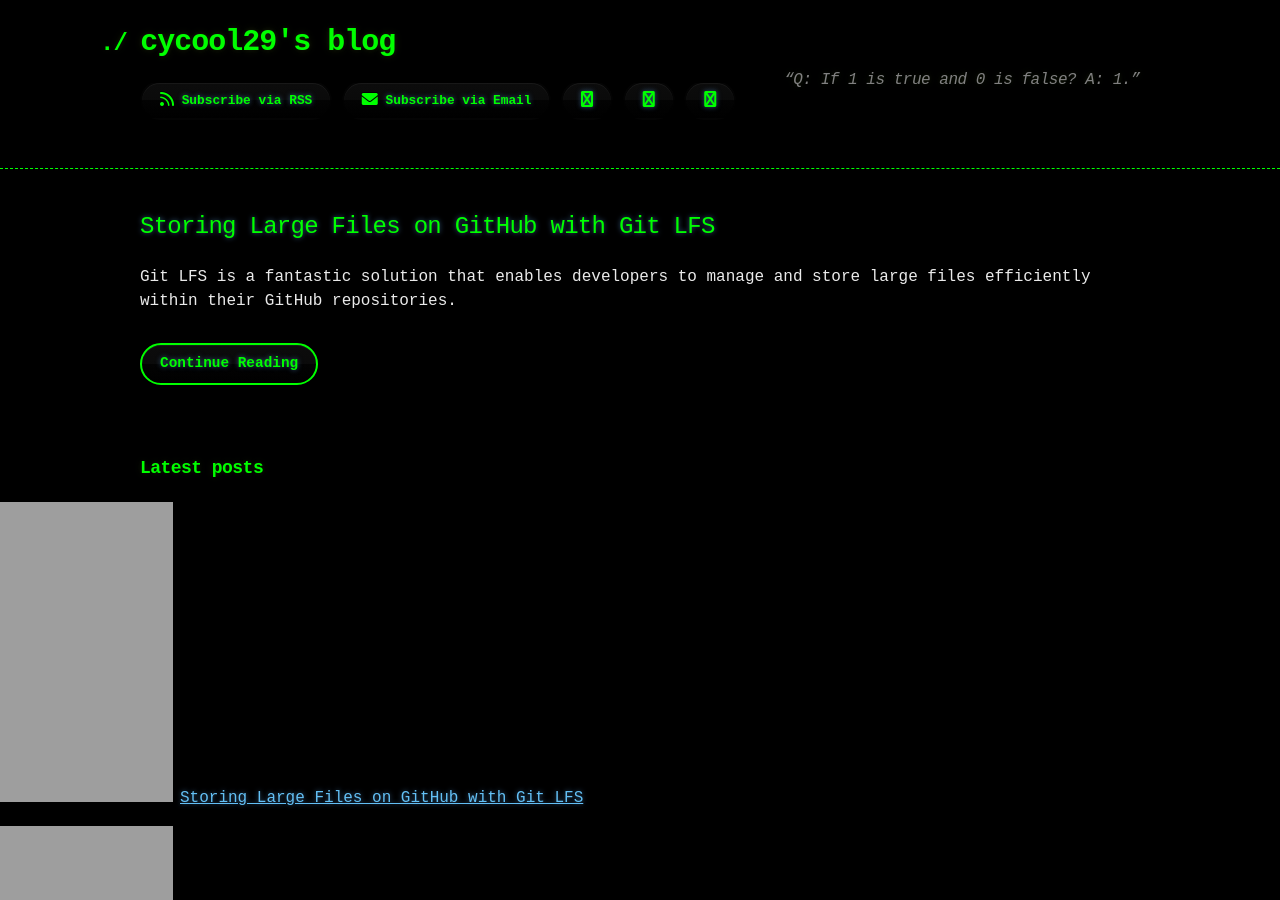
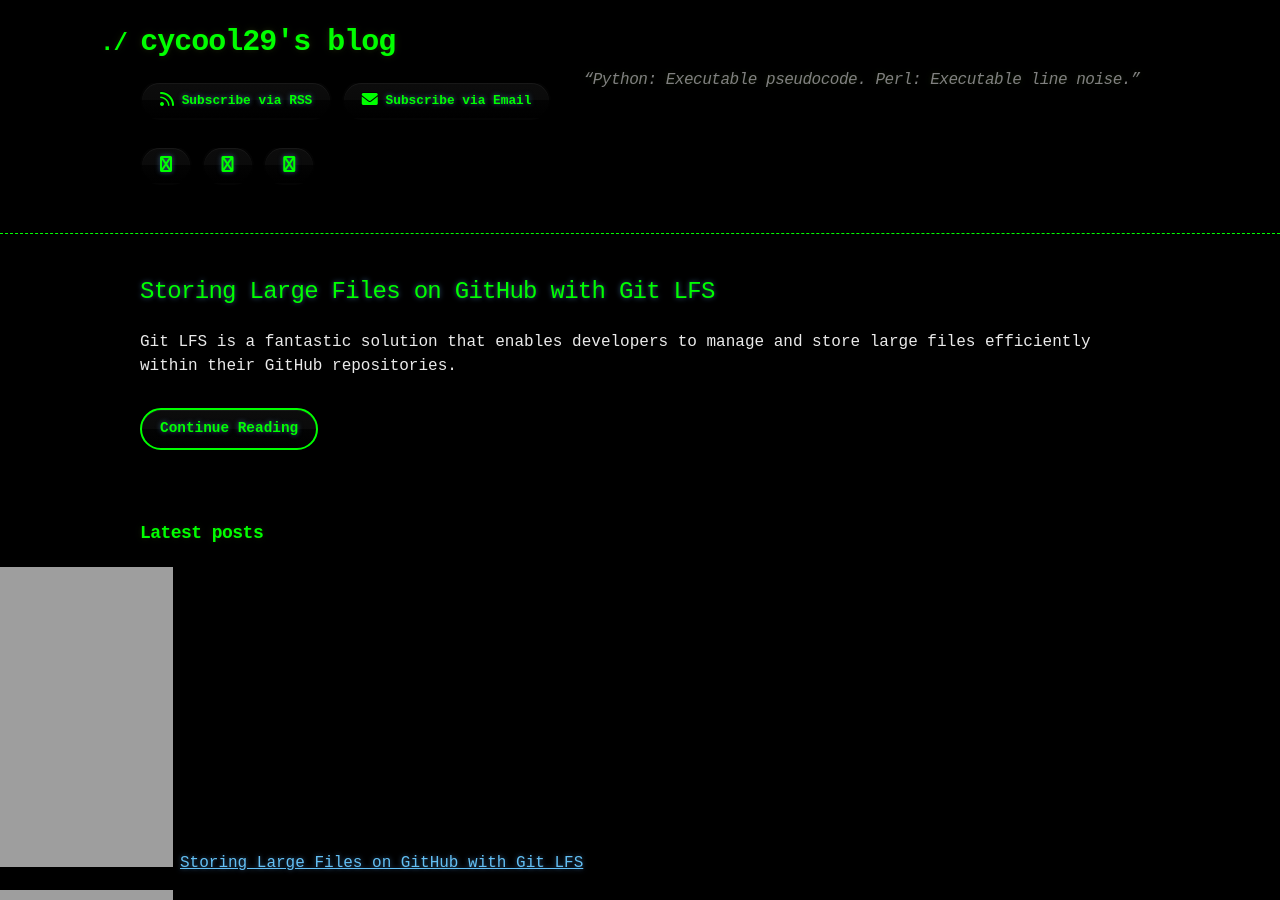
Before and after one commit to cycool29/cycool29.github.io, a Jekyll site: the page built from index.md, in a window 1280 px wide and 900 px high. Built offline with Jekyll 4.4.1, drawn with Linux system fonts in a browser that asks for light colours; a style sheet for code colours, icons or effects is not loaded.

Commit message:
Update quotes

```diff
--- a/_config.yml
+++ b/_config.yml
@@ -1,5 +1,5 @@
 title: cycool29's blog
-description: "“Q: If 1 is true and 0 is false? A: 1.” "
+description: "“Python: Executable pseudocode. Perl: Executable line noise.” "
 bio: A high school student. Intermediate in Python, Git, Bash. Learning JavaScript. He/Him. "
 author: cycool29
 url: https://cycool29.github.io
```
